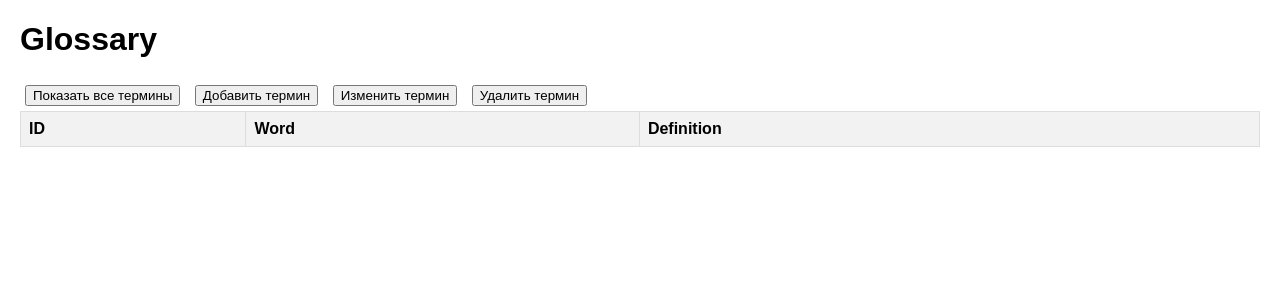
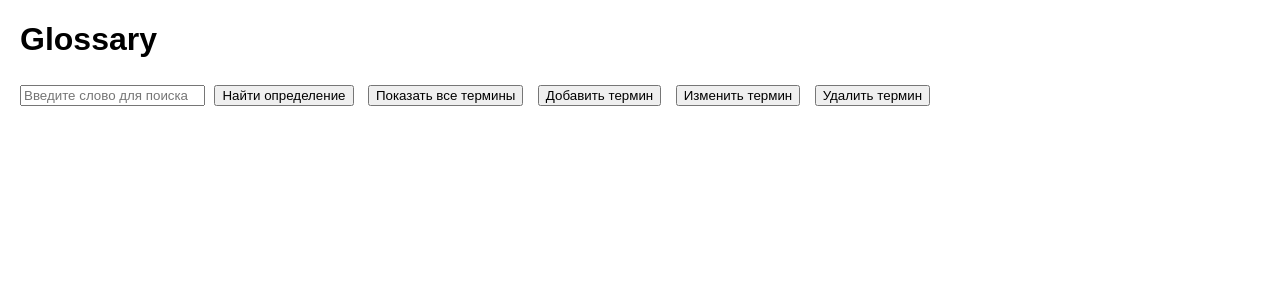
Before and after one commit to MrzMargo/Glossary_withFastAPI, a FastAPI app: page / in a window 1280 px wide. Shown: the top 300 px of the page. Run offline with FastAPI, Linux system fonts and the light colour scheme; lists and menus that the app fills with data are empty.

Commit message:
changing styles

```diff
--- a/templates/index.html
+++ b/templates/index.html
@@ -6,39 +6,66 @@
     <title>Glossary</title>
     <style>
         body { font-family: Arial, sans-serif; margin: 20px; }
-        table { width: 100%; border-collapse: collapse; }
-        th, td { padding: 8px; text-align: left; border: 1px solid #ddd; }
-        th { background-color: #f2f2f2; }
+        .term-container {
+            border: 1px solid #ddd;
+            border-radius: 5px;
+            padding: 15px;
+            margin: 10px 0;
+            background-color: #f9f9f9;
+            box-shadow: 2px 2px 5px rgba(0, 0, 0, 0.1);
+            transition: background-color 0.3s; /* Плавный переход цвета */
+        }
+        .term-container:hover {
+            background-color: #e0f7fa; /* Цвет при наведении */
+        }
+        .term-word {
+            font-weight: bold;
+            font-size: 1.2em;
+        }
+        .term-definition {
+            color: #555;
+        }
         button { margin: 5px; }
     </style>
 </head>
 <body>
     <h1>Glossary</h1>
+    <input type="text" id="searchWord" placeholder="Введите слово для поиска">
+    <button onclick="searchTerm()">Найти определение</button>
     <button onclick="showTerms()">Показать все термины</button>
     <button onclick="addTerm()">Добавить термин</button>
     <button onclick="updateTerm()">Изменить термин</button>
     <button onclick="deleteTerm()">Удалить термин</button>
 
-    <table id="termsTable">
-        <tr>
-            <th>ID</th>
-            <th>Word</th>
-            <th>Definition</th>
-        </tr>
-    </table>
+    <div id="termsContainer"></div>
 
     <script>
         async function showTerms() {
             const response = await fetch("/terms/");
             const terms = await response.json();
-            const table = document.getElementById("termsTable");
-            table.innerHTML = "<tr><th>ID</th><th>Word</th><th>Definition</th></tr>"; // Clear existing rows
+            const container = document.getElementById("termsContainer");
+            container.innerHTML = ""; // Clear existing terms
             terms.forEach(term => {
-                const row = table.insertRow();
-                row.insertCell(0).innerText = term.id;
-                row.insertCell(1).innerText = term.word;
-                row.insertCell(2).innerText = term.definition;
+                const termDiv = document.createElement("div");
+                termDiv.className = "term-container";
+                termDiv.innerHTML = `
+                    <div class="term-word">${term.word}</div>
+                    <div class="term-definition">${term.definition}</div>
+                `;
+                container.appendChild(termDiv);
             });
+        }
+
+        async function searchTerm() {
+            const word = document.getElementById("searchWord").value;
+            const response = await fetch(`/terms/`);
+            const terms = await response.json();
+            const foundTerm = terms.find(term => term.word.toLowerCase() === word.toLowerCase());
+            if (foundTerm) {
+                alert(`Определение для "${foundTerm.word}": ${foundTerm.definition}`);
+            } else {
+                alert("Термин не найден.");
+            }
         }
 
         async function addTerm() {
```
